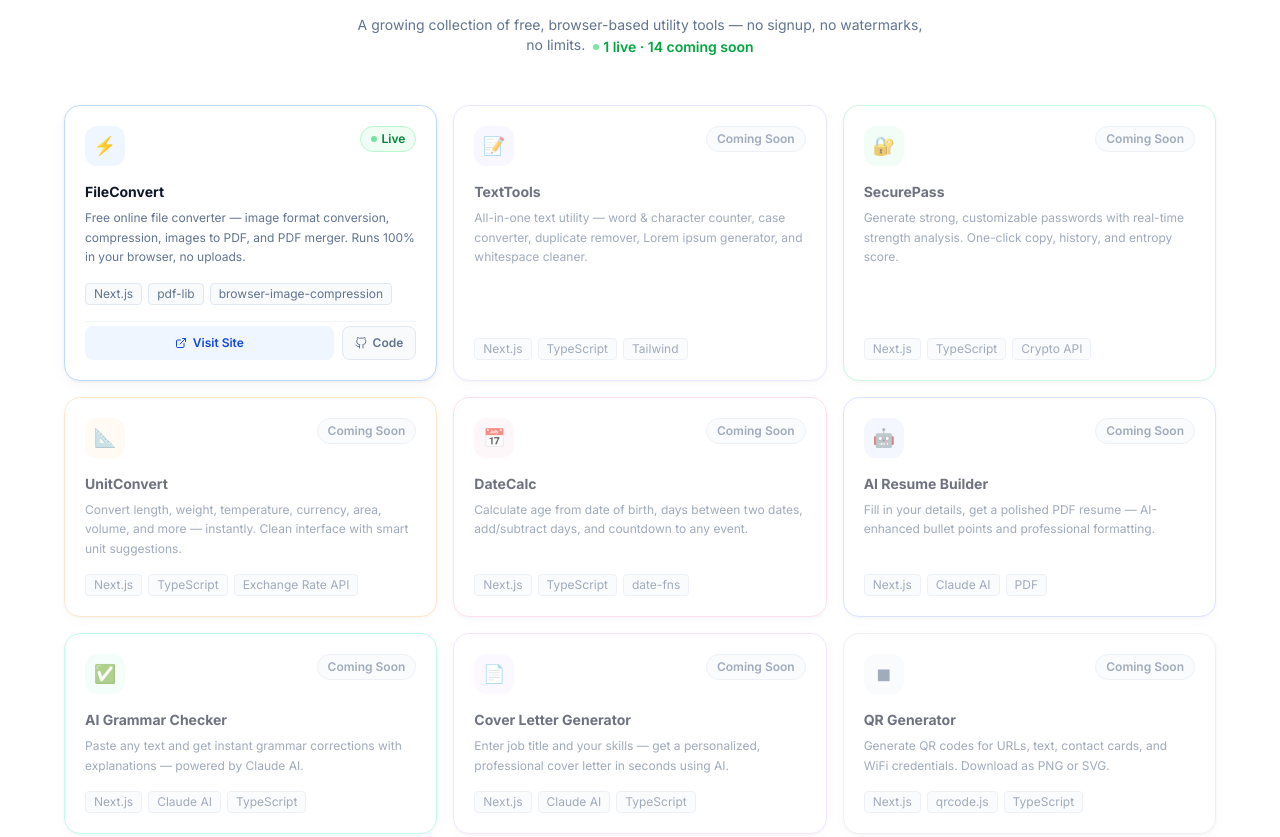
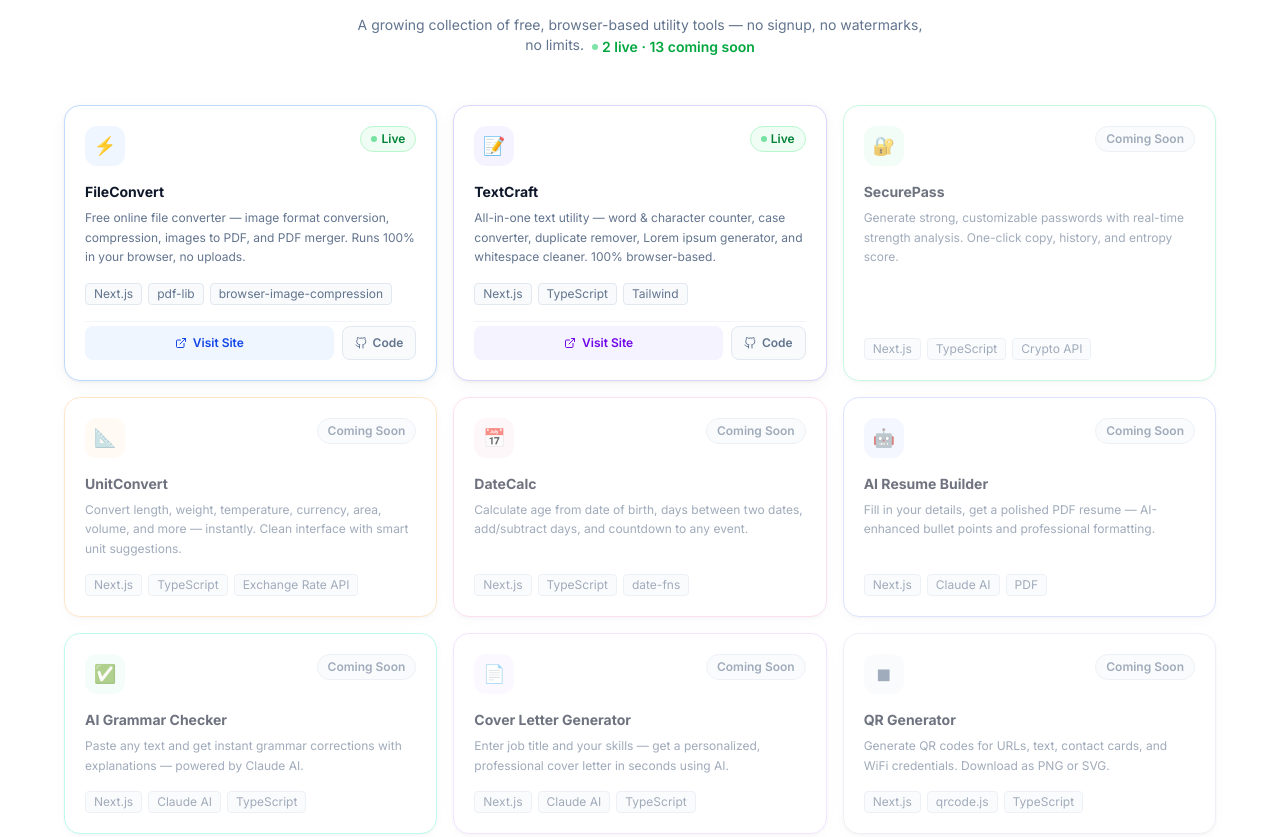
Before and after one commit to star-anonymus/shehryar-portfolio, a Next.js app: page / in a window 1280 px wide. Shown: the part 3800-4637 px from the top of the page. Built offline with nearby package versions, Linux system fonts and the light colour scheme.

Commit message:
feat: mark TextCraft as live in portfolio Live Tools section

```diff
--- a/components/Projects.tsx
+++ b/components/Projects.tsx
@@ -106,14 +106,14 @@
     status: "live",
   },
   {
-    title: "TextTools",
-    description: "All-in-one text utility — word & character counter, case converter, duplicate remover, Lorem ipsum generator, and whitespace cleaner.",
+    title: "TextCraft",
+    description: "All-in-one text utility — word & character counter, case converter, duplicate remover, Lorem ipsum generator, and whitespace cleaner. 100% browser-based.",
     tags: ["Next.js", "TypeScript", "Tailwind"],
-    github: null,
-    demo: null,
+    github: "https://github.com/star-anonymus/text-tools",
+    demo: "https://textcraft-tools.vercel.app",
     icon: "📝",
     color: "violet",
-    status: "coming",
+    status: "live",
   },
   {
     title: "SecurePass",
```
